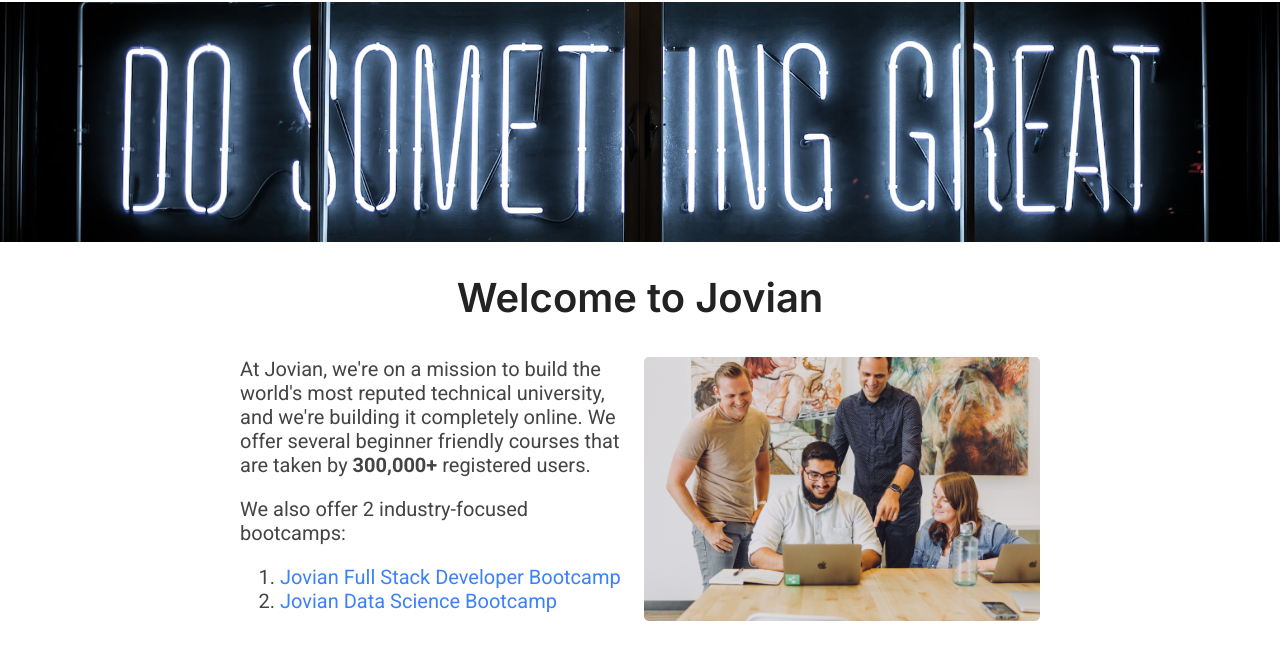
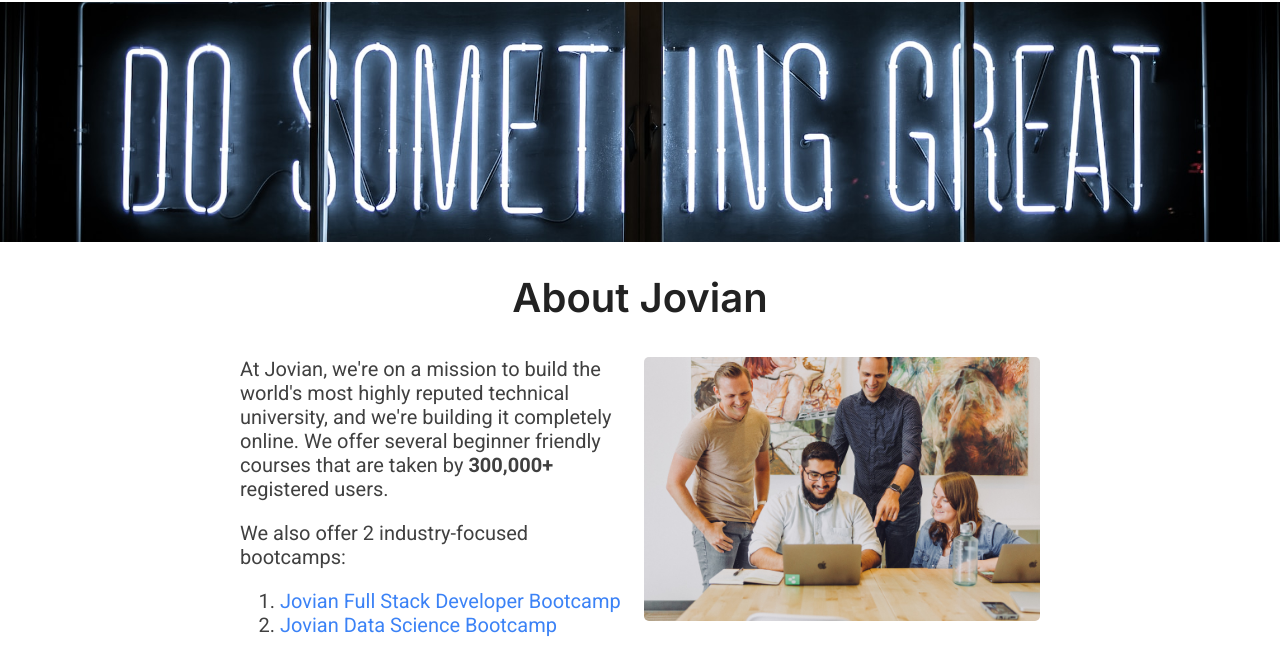
Before and after one commit to LordCodie/jovian-careers-site-live-6, a plain HTML site: page src/index.html in a window 1280 px wide. Shown: the part 48-712 px from the top of the page. Drawn offline with Linux system fonts and the light colour scheme.

Commit message:
updated index and styles

```diff
--- a/src/Styles.css
+++ b/src/Styles.css
@@ -3,7 +3,7 @@ body {
     padding: 0;
     font-family: 'Roboto', sans-serif;
     font-size: 16px;
-    color: #444444;
+    color: #404040;
 }
 
 h1, h2, h3, h4, h5, h6 {
--- a/src/index.html
+++ b/src/index.html
@@ -18,13 +18,13 @@
         <img id="logo" alt="Jovian Logo" src="https://i.imgur.com/m1wXjqw.png">
     </div>
     <img id="banner" alt="Banner" src="Banner.jpg" height="240">
-    <h1>Welcome to Jovian</h1>
+    <h1>About Jovian</h1>
 
     <div id="about">
         <div id="description">
             <p style="margin-top: 0;">
                 At Jovian, we're on a mission to build
-                the world's most reputed technical
+                the world's most highly reputed technical
                 university, and we're building it completely
                 online. We offer several beginner friendly
                 courses that are taken by <b>300,000+</b> registered
```
